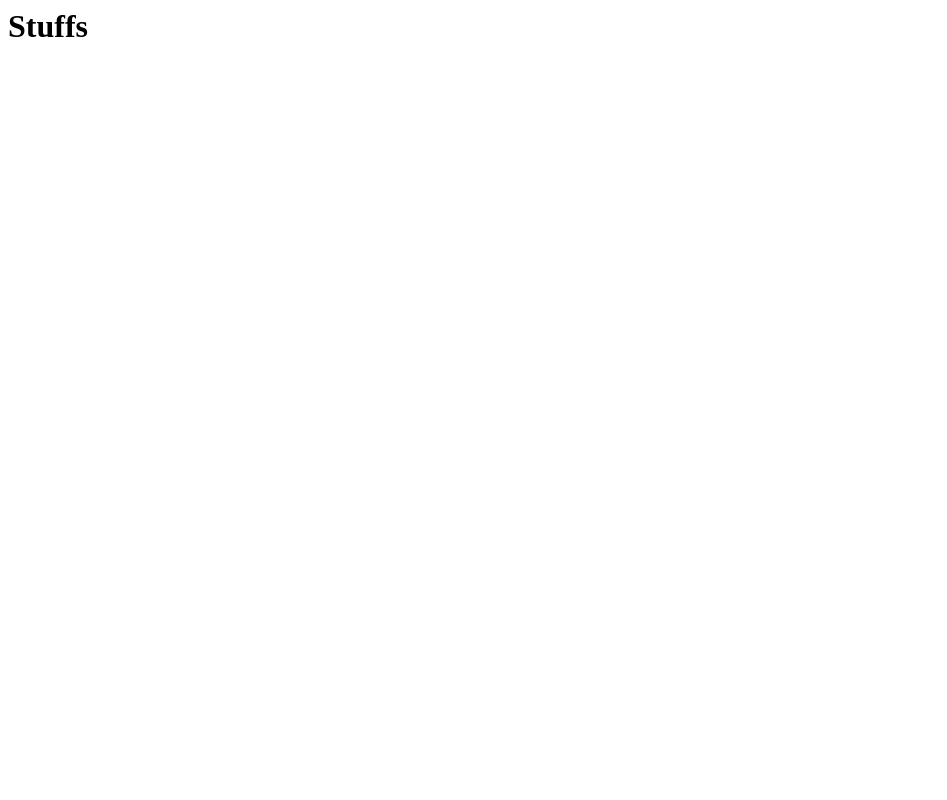
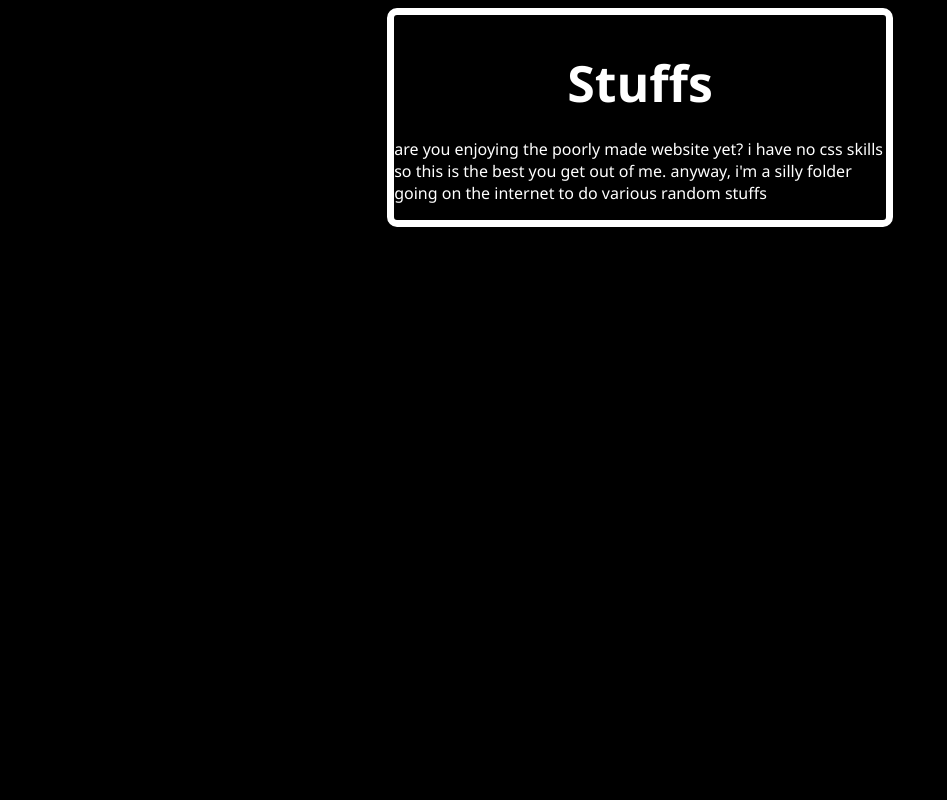
Before and after one commit to raffolder2015/raffolder2015.github.io, a PHP site: page /home/index.html in a window 1280 px wide. Before the commit the part shown is almost empty. Shown: the whole page, without its empty margins (0-947 px from the left). Run offline with PHP 8.4, Linux system fonts and the light colour scheme.

Commit message:
yayaya more things

```diff
--- a/home/index.css
+++ b/home/index.css
@@ -1,6 +1,32 @@
-.centertext, h1 {
+.title {
+    font-family: 'Segoe UI', Tahoma, Geneva, Verdana, sans-serif;
+}
+
+p {
+    margin-top: -12px;
+    font-family: 'Segoe UI';
+}
+
+.centertext {
     display: flex;
     justify-content: center;
-    height: 200px;
-    border: 3px solid green;
 }
+
+.border {
+    border: 7px solid white;
+    border-radius: 10px;
+    margin-left: 30%;
+    margin-right: 30%;
+}
+
+.white {
+    color: white;
+}
+
+body {
+    background-color: black;
+}
+
+.big {
+    font-size: 50px;
+}
--- a/home/index.html
+++ b/home/index.html
@@ -1,9 +1,15 @@
-
 <html>
 <head>
-    <link rel="./index.css">
+    <link rel="stylesheet" href="./index.css">
 </head>
 <body>
-    <h1 class="centertext">Stuffs</h1>
+    <div class="border">
+        <div class="centertext white"><h1 class="big title">Stuffs</h1></div>
+        <div class="centertext white"><p>
+            are you enjoying the poorly made website yet?
+            i have no css skills so this is the best you get out of me.
+            anyway, i'm a silly folder going on the internet to do various random stuffs
+        </p></div>
+    </div>
 </body>
 </html>
```
